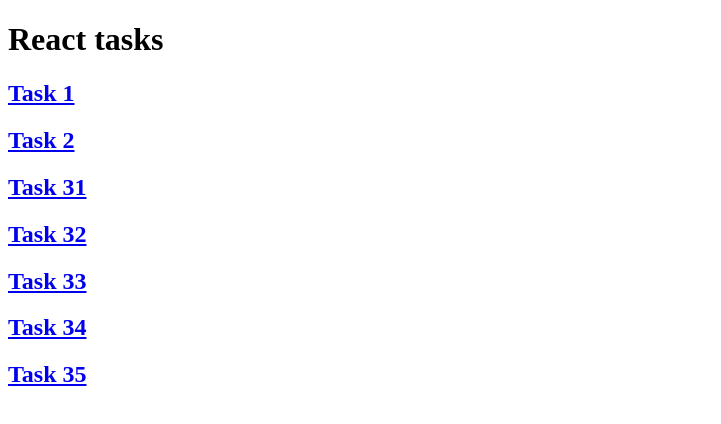
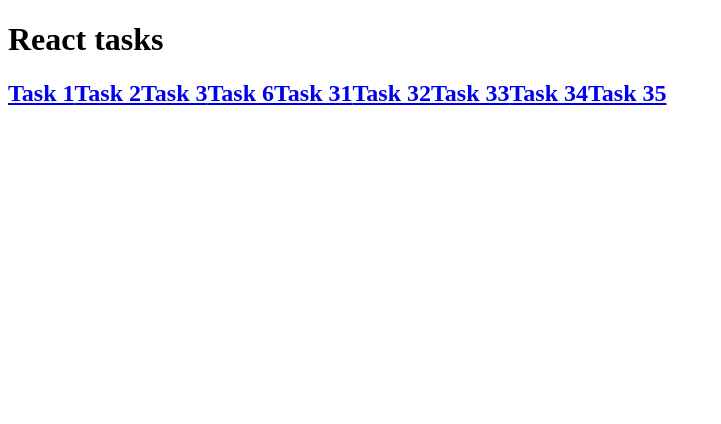
Before and after one commit to T1nkov/reactTask, a React (Create React App) app in the folder tasks/: page / in a window 1280 px wide. Shown: the top 424 px of the page, without its empty margins (0-721 px from the left). Built offline with nearby package versions, Linux system fonts and the light colour scheme.

Commit message:
add 6 task

```diff
--- a/tasks/src/pages/Home/home.js
+++ b/tasks/src/pages/Home/home.js
@@ -6,23 +6,13 @@
       <h1>React tasks</h1>
       <h2>
         <Link to={"/task1"}>Task 1</Link>
-      </h2>
-      <h2>
         <Link to={"/task2"}>Task 2</Link>
-      </h2>
-      <h2>
+        <Link to={"/task3"}>Task 3</Link>
+        <Link to={"/task6"}>Task 6</Link>
         <Link to={"/task31"}>Task 31</Link>
-      </h2>
-      <h2>
         <Link to={"/task32"}>Task 32</Link>
-      </h2>
-      <h2>
         <Link to={"/task33"}>Task 33</Link>
-      </h2>
-      <h2>
         <Link to={"/task34"}>Task 34</Link>
-      </h2>
-      <h2>
         <Link to={"/task35"}>Task 35</Link>
       </h2>
     </>
--- a/tasks/src/pages/Task6/task6.js
+++ b/tasks/src/pages/Task6/task6.js
@@ -1,13 +1,39 @@
-// function Task6() {
-//   return (
-//     <div>
-//       <p>
-//  На входе массив из объектов. каждый объект содержит title с названием фильма и
-// description с кратким описанием фильма. В h1 отобразить каждый title, в p -
-// description
-//       </p>
-//     </div>
-//   );
-// }
+function Task6() {
+  const arr = [
+    {
+      title: "One ad",
+      description: "sdfsdf",
+    },
+    {
+      title: "One ad",
+      description: "sdfsdf",
+    },
+    {
+      title: "One ad",
+      description: "sdfsdf",
+    },
+  ];
 
-// export default Task6;
+  const res = arr.map((el) => {
+    return (
+      <>
+        <h1>{el.title}</h1>
+        <p>{el.description}</p>
+      </>
+    );
+  });
+
+  return (
+    <div>
+      <p>
+        На входе массив из объектов. каждый объект содержит title с названием
+        фильма и description с кратким описанием фильма. В h1 отобразить каждый
+        title, в p - description
+      </p>
+
+      <div> {res}</div>
+    </div>
+  );
+}
+
+export default Task6;
```
Also changed, not shown: tasks/src/pages/Task27/task27.js (+19 -19 lines), tasks/src/pages/Input1 copy/input2.js (renamed from tasks/src/pages/Input2/input2.js).
